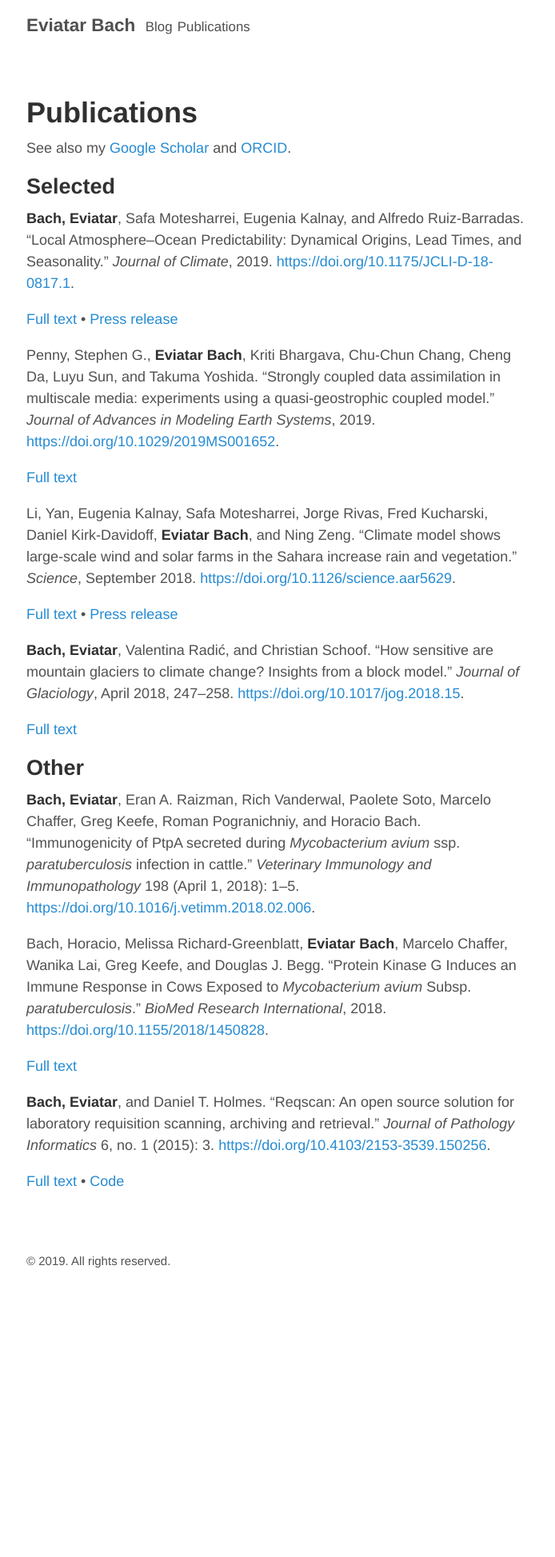
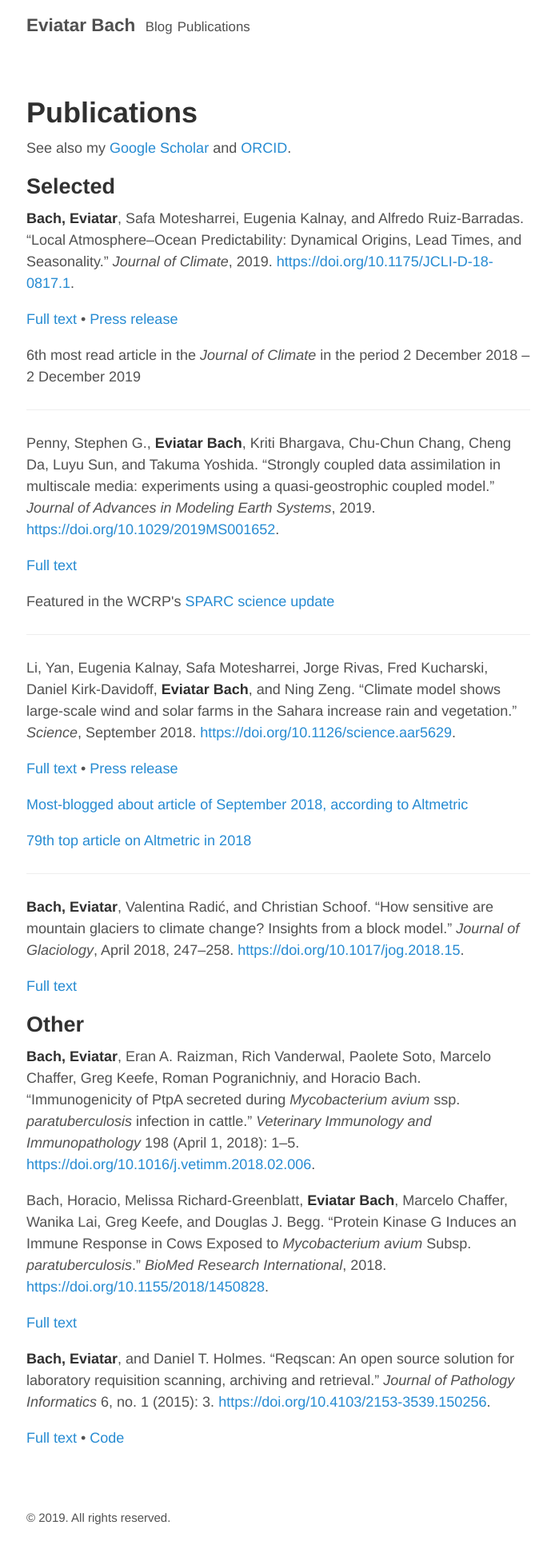
Before and after one commit to eviatarbach/website_old, a Jekyll site: the page built from publications.md, in a window 1280 px wide. Shown: the whole page at 80% size, without its empty margins (292-986 px from the left). Built offline with Jekyll 4.4.1, drawn with Linux system fonts in a browser that asks for light colours; comment, search, counter and statistics services are not loaded; before the commit the page ends 1626 px from its top, so only the background shows below that.

Commit message:
Update publications.md

```diff
--- a/publications.md
+++ b/publications.md
@@ -13,17 +13,31 @@ See also my [Google Scholar](https://scholar.google.com/citations?user=qeCEIpwAA
 
 [Full text](https://journals.ametsoc.org/doi/pdf/10.1175/JCLI-D-18-0817.1) • [Press release](https://umdrightnow.umd.edu/news/new-statistical-method-delivers-first-comprehensive-global-picture-mutual-prediction-atmosphere)
 
+6th most read article in the *Journal of Climate* in the period 2 December 2018 – 2 December 2019
+
+<hr>
+
 <script type="text/javascript" src="https://d1bxh8uas1mnw7.cloudfront.net/assets/embed.js"></script><div class="altmetric-embed" data-badge-type="donut" data-altmetric-id="61535555" />
 
 Penny, Stephen G., **Eviatar Bach**, Kriti Bhargava, Chu‐Chun Chang, Cheng Da, Luyu Sun, and Takuma Yoshida. “Strongly coupled data assimilation in multiscale media: experiments using a quasi‐geostrophic coupled model.”  *Journal of Advances in Modeling Earth Systems*, 2019. [https://doi.org/10.1029/2019MS001652](https://doi.org/10.1029/2019MS001652).
 
 [Full text](https://agupubs.onlinelibrary.wiley.com/doi/epdf/10.1029/2019MS001652)
 
+Featured in the WCRP's [SPARC science update](https://www.sparc-climate.org/2019/06/11/sparc-science-update-4-june-10-june/)
+
+<hr>
+
 <script type="text/javascript" src="https://d1bxh8uas1mnw7.cloudfront.net/assets/embed.js"></script><div class="altmetric-embed" data-badge-type="donut" data-altmetric-id="47876871" />
 
 Li, Yan, Eugenia Kalnay, Safa Motesharrei, Jorge Rivas, Fred Kucharski, Daniel Kirk-Davidoff, **Eviatar Bach**, and Ning Zeng. “Climate model shows large-scale wind and solar farms in the Sahara increase rain and vegetation.” *Science*, September 2018. [https://doi.org/10.1126/science.aar5629](https://doi.org/10.1126/science.aar5629).
 
 [Full text](http://science.sciencemag.org/content/sci/361/6406/1019.full.pdf?ijkey=frvIs8neJ0bx.&keytype=ref&siteid=sci) • [Press release](https://umdrightnow.umd.edu/news/large-scale-wind-and-solar-farms-sahara-would-increase-rain-and-vegetation)
+
+[Most-blogged about article of September 2018, according to Altmetric](https://www.altmetric.com/blog/september-high-five-top-of-the-blogs/)
+
+[79th top article on Altmetric in 2018](https://www.altmetric.com/top100/2018/)
+
+<hr>
 
 <script type="text/javascript" src="https://d1bxh8uas1mnw7.cloudfront.net/assets/embed.js"></script><div class="altmetric-embed" data-badge-type="donut" data-altmetric-id="34137384" />
 
```
